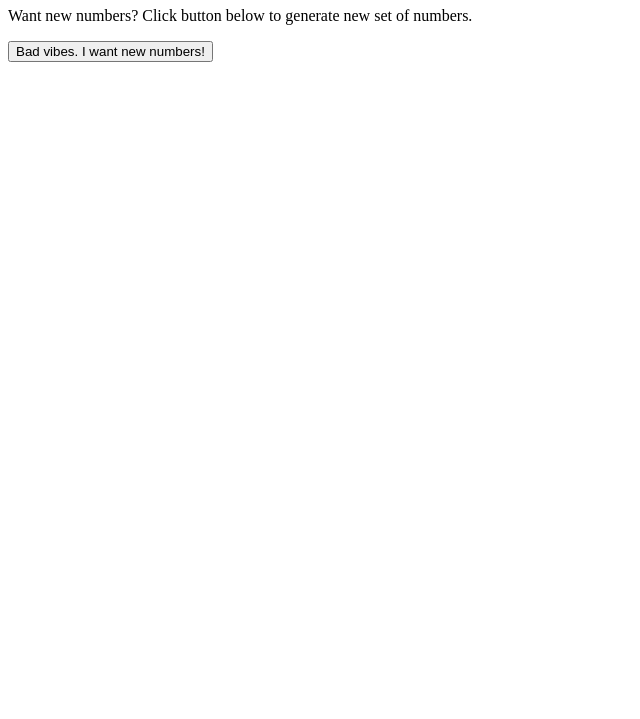
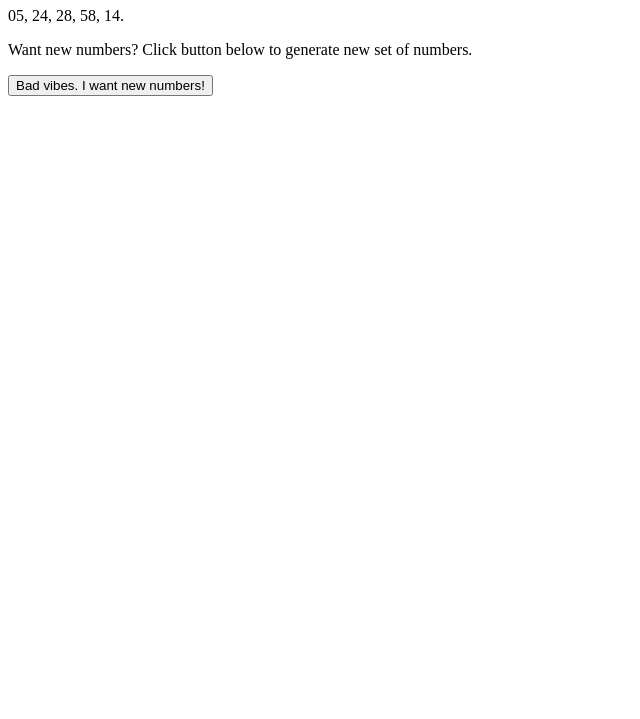
Before and after one commit to Patresia-A/Powerball-Generator, a plain HTML site: page secondpage.html in a window 1280 px wide. Shown: the part 81-800 px from the top of the page, without its empty margins (0-640 px from the left). Drawn offline with Linux system fonts and the light colour scheme.

Commit message:
Update secondpage.html
not random numbers added

```diff
--- a/secondpage.html
+++ b/secondpage.html
@@ -5,6 +5,7 @@
   <body>
     <a href="index.html"><img src=""></a>
     <h1>Your Powerball numbers:</h1>
+    <p>05, 24, 28, 58, 14.</p>
     <p id="troll">Want new numbers? Click button below to generate new set of numbers.</p>
 
 <button type="button" onclick='document.getElementById("troll").innerHTML = "You sucker. You get what you get!"'>Bad vibes. I want new numbers!</button>
```
